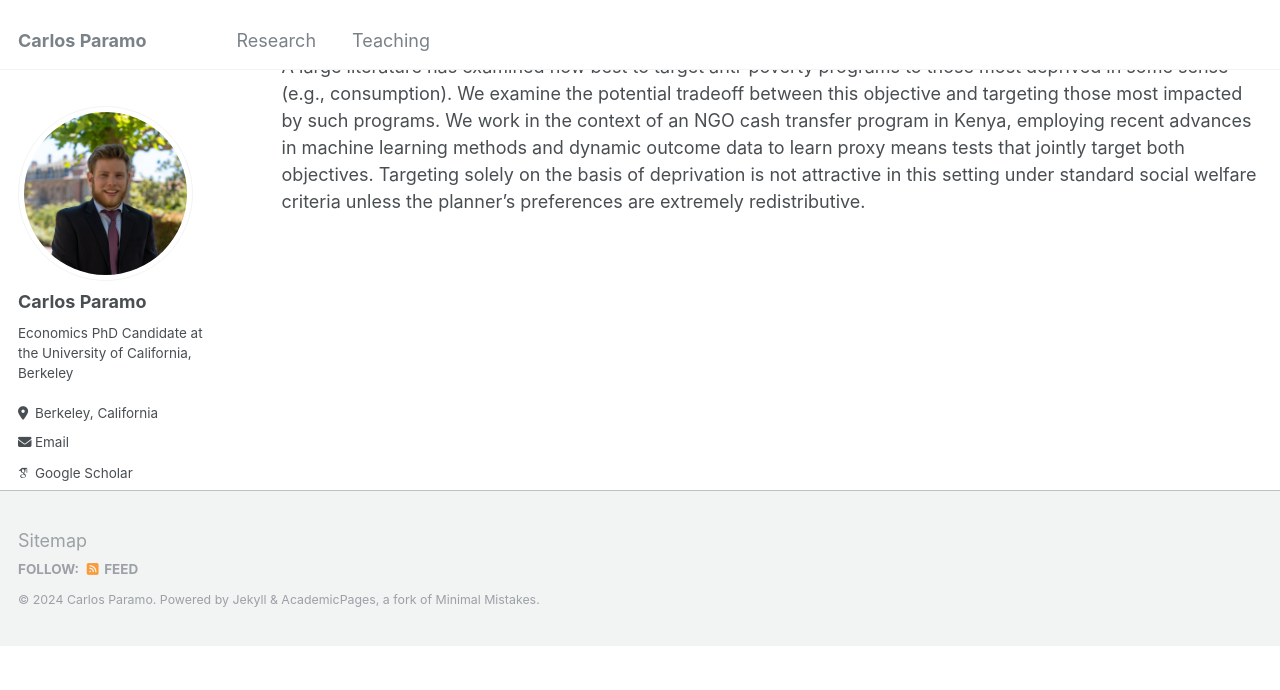
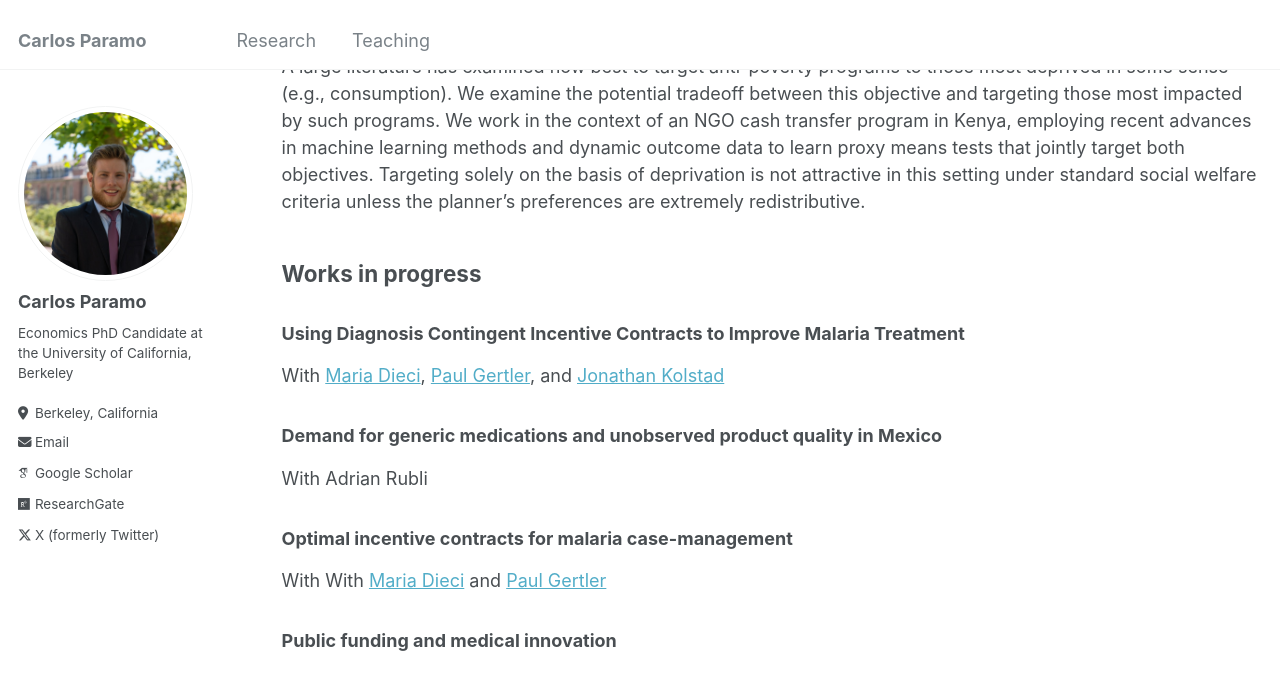
Before and after one commit to paramobrotz/paramobrotz.github.io, a Jekyll site: the page built from _pages/research.md, in a window 1280 px wide and 900 px high, scrolled down 726 px. Shown: the top 690 px of the window. Built offline with Jekyll 4.4.1, drawn with Linux system fonts in a browser that asks for light colours; some web fonts are replaced; before the commit the page ends 1371 px from its top, so only the background shows below that.

Commit message:
Update research.md

```diff
--- a/_pages/research.md
+++ b/_pages/research.md
@@ -23,6 +23,18 @@ With [Johannes Haushofer](https://haushofer.ne.su.se/), [Edward Miguel](https://
 
 A large literature has examined how best to target anti-poverty programs to those most deprived in some sense (e.g., consumption). We examine the potential tradeoff between this objective and targeting those most impacted by such programs. We work in the context of an NGO cash transfer program in Kenya, employing recent advances in machine learning methods and dynamic outcome data to learn proxy means tests that jointly target both objectives. Targeting solely on the basis of deprivation is not attractive in this setting under standard social welfare criteria unless the planner’s preferences are extremely redistributive.
 
+## Works in progress
+
+### Using Diagnosis Contingent Incentive Contracts to Improve Malaria Treatment
+With [Maria Dieci](https://mariadieci.com/), [Paul Gertler](https://www.paulgertler.com/), and [Jonathan Kolstad](https://www.jkolstad.org/)
+
+### Demand for generic medications and unobserved product quality in Mexico
+With Adrian Rubli
+
+### Optimal incentive contracts for malaria case-management
+With With [Maria Dieci](https://mariadieci.com/) and [Paul Gertler](https://www.paulgertler.com/)
+
+### Public funding and medical innovation
 <!-- ## Other projects
 
 ### Increasing access to contraceptive choice through targeted incentives
```
